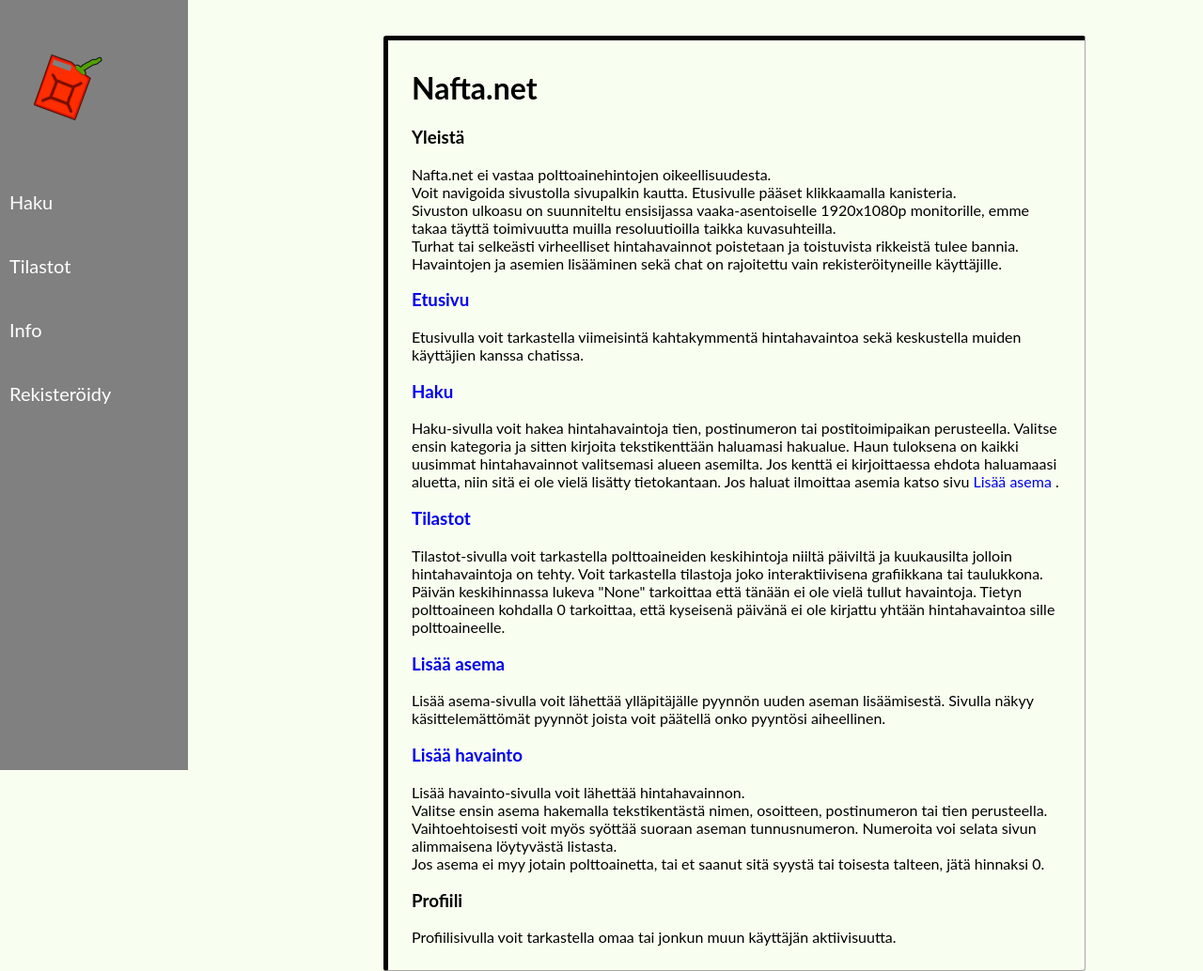
After one commit to aapohu/tsoha-hintaseuranta, a Flask app: page /info in a window 1280 px wide. The commit adds this page. Shown: the whole page at 94% size. Run offline with Flask 2, Linux system fonts and the light colour scheme; some libraries are stand-ins or nearby versions.

Commit message:
add info page

```diff
--- /dev/null
+++ b/templates/info.html
@@ -0,0 +1,56 @@
+{% extends "layout.html" %}
+{% block title %}Info{% endblock %}
+
+{% block content %}
+<div class="content">
+
+    <div class="text-content">
+
+        <h1>Nafta.net</h1>
+
+        <h3>Yleistä</h3>
+        <p>Nafta.net ei vastaa polttoainehintojen oikeellisuudesta. <br>
+            Voit navigoida sivustolla sivupalkin kautta. Etusivulle pääset klikkaamalla kanisteria. <br>
+            Sivuston ulkoasu on suunniteltu ensisijassa vaaka-asentoiselle 1920x1080p monitorille, emme takaa täyttä toimivuutta muilla resoluutioilla taikka kuvasuhteilla.<br>
+            Turhat tai selkeästi virheelliset hintahavainnot poistetaan ja toistuvista rikkeistä tulee bannia. <br>
+            Havaintojen ja asemien lisääminen sekä chat on rajoitettu vain rekisteröityneille käyttäjille.</p>
+
+        <h3><a href="/">Etusivu</a></h3>
+        <p>Etusivulla voit tarkastella viimeisintä kahtakymmentä hintahavaintoa sekä keskustella muiden käyttäjien kanssa chatissa.</p>
+
+
+        <h3><a href="/search">Haku</a></h3>
+        <p>
+            Haku-sivulla voit hakea hintahavaintoja tien, postinumeron tai postitoimipaikan perusteella.
+            Valitse ensin kategoria ja sitten kirjoita tekstikenttään haluamasi hakualue. Haun tuloksena on kaikki uusimmat hintahavainnot valitsemasi alueen asemilta. Jos kenttä ei kirjoittaessa ehdota haluamaasi aluetta, niin sitä ei ole vielä lisätty tietokantaan.
+            Jos haluat ilmoittaa asemia katso sivu <a href="/newstation">Lisää asema</a> .
+        </p>
+
+        <h3><a href="/stats">Tilastot</a></h3>
+        <p>Tilastot-sivulla voit tarkastella polttoaineiden keskihintoja niiltä päiviltä ja kuukausilta jolloin hintahavaintoja on tehty. Voit tarkastella tilastoja joko interaktiivisena grafiikkana tai taulukkona.<br>
+        Päivän keskihinnassa lukeva "None" tarkoittaa että tänään ei ole vielä tullut havaintoja. Tietyn polttoaineen kohdalla 0 tarkoittaa, että kyseisenä päivänä ei ole kirjattu yhtään hintahavaintoa sille polttoaineelle.</p>
+
+        <h3>
+            <a href="/newstation">
+                Lisää asema
+            </a>
+            </h3>
+        <p>Lisää asema-sivulla voit lähettää ylläpitäjälle pyynnön uuden aseman lisäämisestä. Sivulla näkyy käsittelemättömät pyynnöt joista voit päätellä onko pyyntösi aiheellinen.</p>
+
+        <h3><a href="/newprice">Lisää havainto</a></h3>
+        <p>Lisää havainto-sivulla voit lähettää hintahavainnon. <br>
+            Valitse ensin asema hakemalla tekstikentästä nimen, osoitteen, postinumeron tai tien perusteella. Vaihtoehtoisesti voit myös syöttää suoraan aseman tunnusnumeron. Numeroita voi selata sivun alimmaisena löytyvästä listasta.<br>
+            Jos asema ei myy jotain polttoainetta, tai et saanut sitä syystä tai toisesta talteen, jätä hinnaksi 0.</p>
+
+        {% if session %}
+        <h3><a href="/user/{{session.user_id}}">Profiili</a></h3>
+        {%else%}
+        <h3>Profiili</h3>
+        {%endif%}
+        <p>Profiilisivulla voit tarkastella omaa tai jonkun muun käyttäjän aktiivisuutta.</p>
+
+    </div>
+</div>
+
+
+    {% endblock%}
--- a/templates/newstation.html
+++ b/templates/newstation.html
@@ -3,6 +3,7 @@
 {% block title %}Lisää asema{% endblock %}
 
 {% block content %}
+<h2 class="center">Lisää asema</h2>
 <div class="content">
     <div class="text-content">
 
```
Also changed, not shown: templates/newprice.html (+5 -3 lines).
